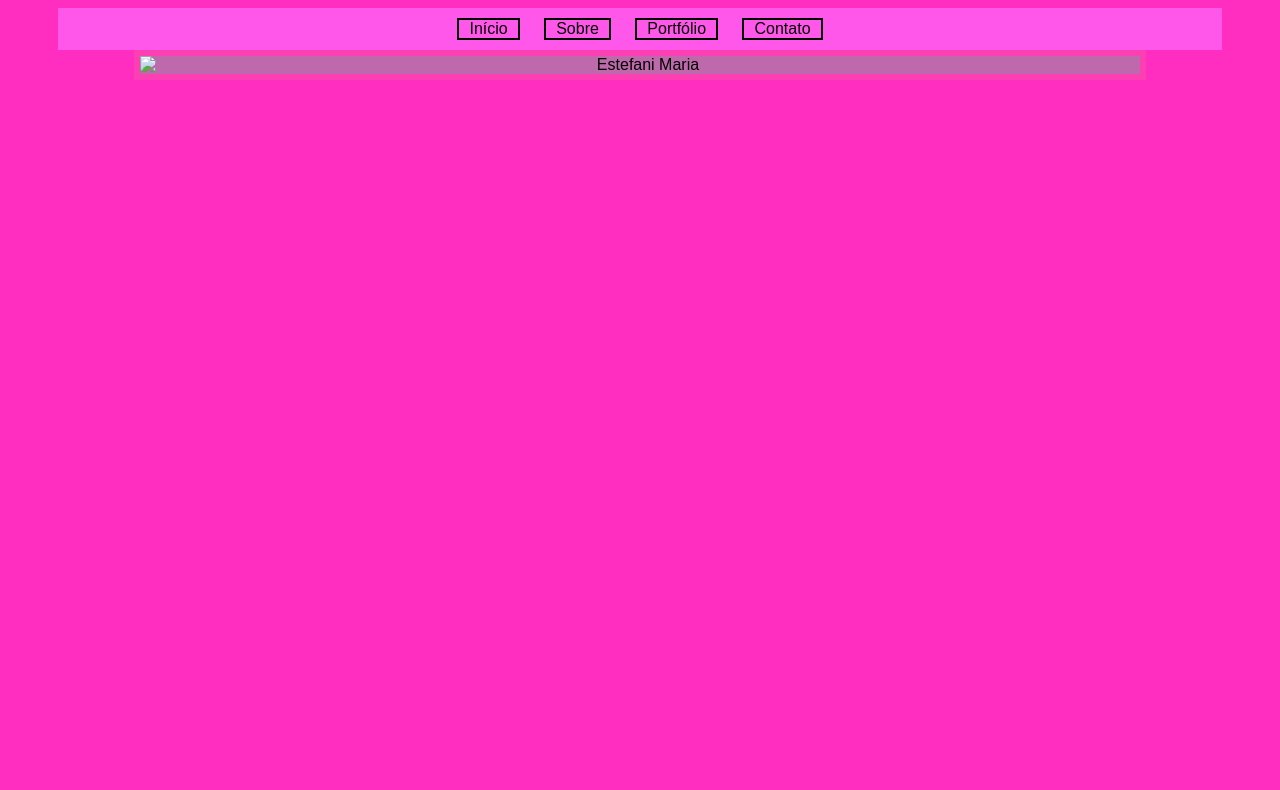
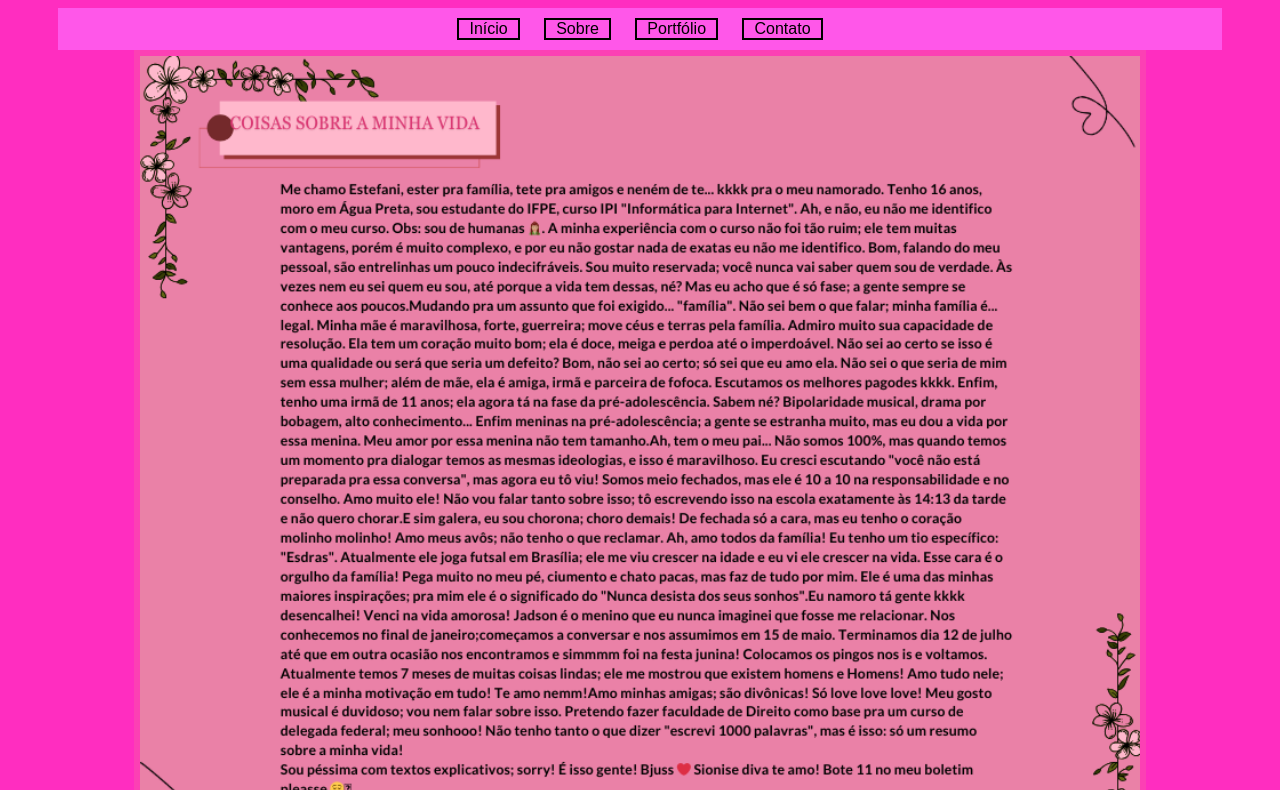
Before and after one commit to Ester335/meu-site, a plain HTML site: page sobre.html in a window 1280 px wide. Shown: the part 139-929 px from the top of the page. Before the commit the page ends 800 px from the top, so only its background shows below. Drawn offline with Linux system fonts and the light colour scheme.

Commit message:
Update sobre.html

```diff
--- a/sobre.html
+++ b/sobre.html
@@ -17,5 +17,5 @@
             <li><a href="contato.html">Contato</a></li>
         </ul>
     </nav>
-    <img width="1000" src="sobre.mim12.png" alt="Estefani Maria">
+    <img width="1000" src="img/sobre.mim12.png" alt="Estefani Maria">
     <script src="js/script.js"></script>
```
